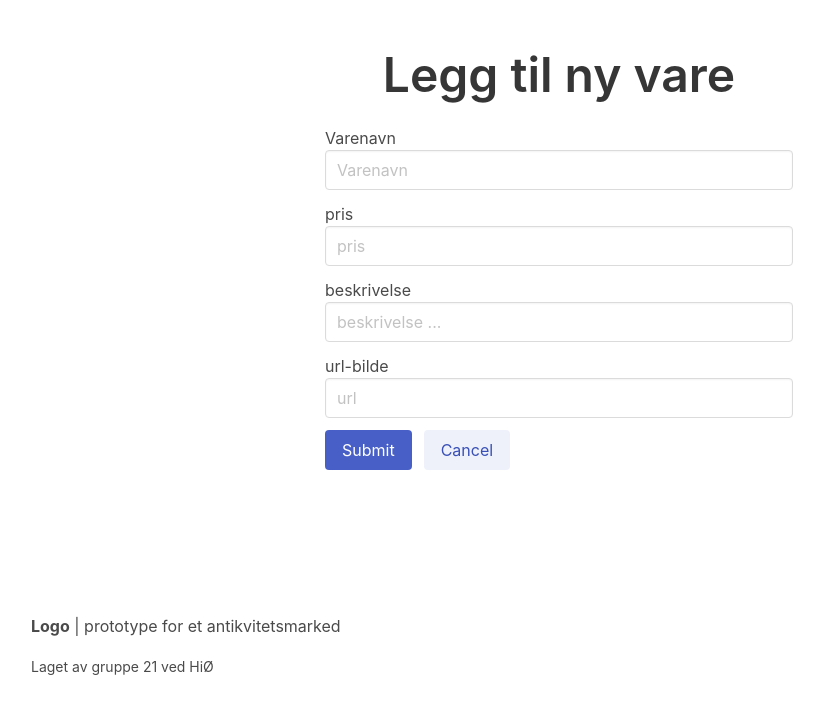
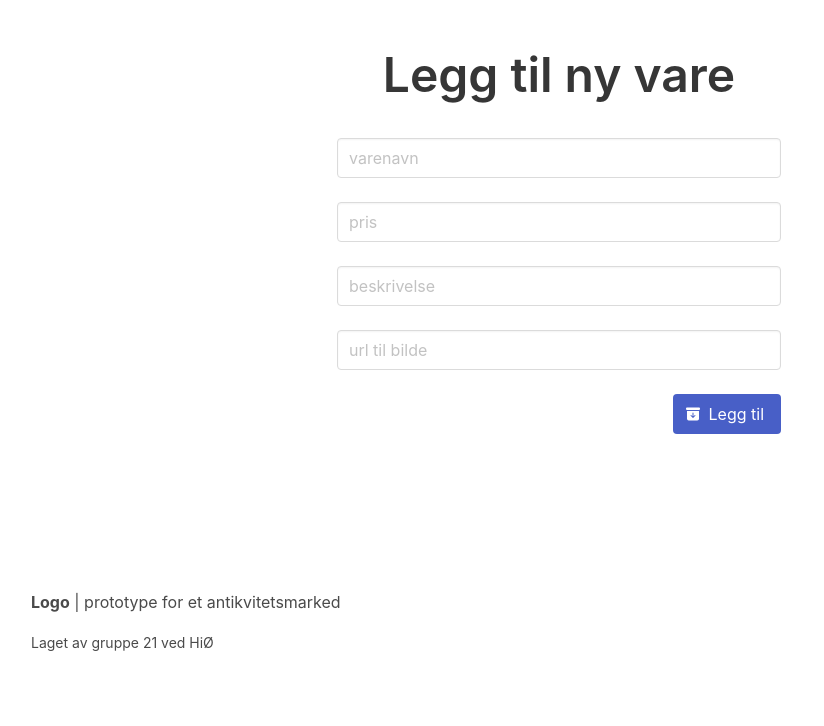
Before and after one commit to olejorga/prototype, a Python web app: template src/app/templates/new_listing.html in a window 1280 px wide. Shown: the part 152-878 px from the top of the page, without its empty margins (81-905 px from the left). After the commit the page ends 803 px from the top, so only its background shows below. Run offline with Jinja, Linux system fonts and the light colour scheme; the template is opened without the code that fills it, so the values that code supplies are empty.

Commit message:
feat: html-form for ny listing, og koblet til fastapi

```diff
--- a/src/app/templates/new_listing.html
+++ b/src/app/templates/new_listing.html
@@ -1,50 +1,35 @@
 {% extends 'base.html' %}
 {% block content %}
 
-    <section class="section">
+<section class="section" xmlns="http://www.w3.org/1999/html">
 
         <h1 class="title is-1 has-text-centered">Legg til ny vare</h1>
 
         <div class="container">
-            <div class="columns is-centered">
-
+            <div class="columns is-variable is-centered">
                 <div class="column is-half">
-                    <div class="field">
-                        <label class="tittel">Varenavn</label>
-                        <div class="control">
-                            <input class="input" type="text" placeholder="Varenavn">
+                    <form class="field has-addons" action="/api/listings/" method="post">
+                        <div class="column">
+                            <input type="text" name="title" placeholder="varenavn" class="input is-fullwidth" required>
+                            <br>
+                            <input type="text" name="price" placeholder="pris" class="input is-fullwidth" required>
+                            <br>
+                            <input type="text" name="description" placeholder="beskrivelse" class="input is-fullwidth" required>
+                            <br>
+                            <input type="text" name="pictures" placeholder="url til bilde" class="input is-fullwidth" required>
+                            <br>
+                            <div class="is-grouped is-pulled-right">
+                                <button type="submit" class="button is-link">
+                                    <span class="icon-text">
+                                        <span class="icon">
+                                            <ion-icon name="archive"></ion-icon>
+                                        </span>
+                                        <span>Legg til</span>
+                                    </span>
+                                </button>
+                            </div>
                         </div>
-                    </div>
-
-                    <div class="field">
-                        <label class="price">pris</label>
-                        <div class="control">
-                            <input class="input" type="text" placeholder="pris">
-                        </div>
-                    </div>
-
-                    <div class="field">
-                        <label class="description">beskrivelse</label>
-                        <div class="control">
-                            <input class="input" type="text" placeholder="beskrivelse ...">
-                        </div>
-                    </div>
-
-                    <div class="field">
-                        <label class="pictures">url-bilde</label>
-                        <div class="control">
-                            <input class="input" type="text" placeholder="url">
-                        </div>
-                    </div>
-
-                    <div class="field is-grouped">
-                        <div class="control">
-                            <button class="button is-link">Submit</button>
-                        </div>
-                        <div class="control">
-                            <button class="button is-link is-light">Cancel</button>
-                        </div>
-                    </div>
+                    </form>
                 </div>
             </div>
         </div>
```
Also changed, not shown: 1 other file.
